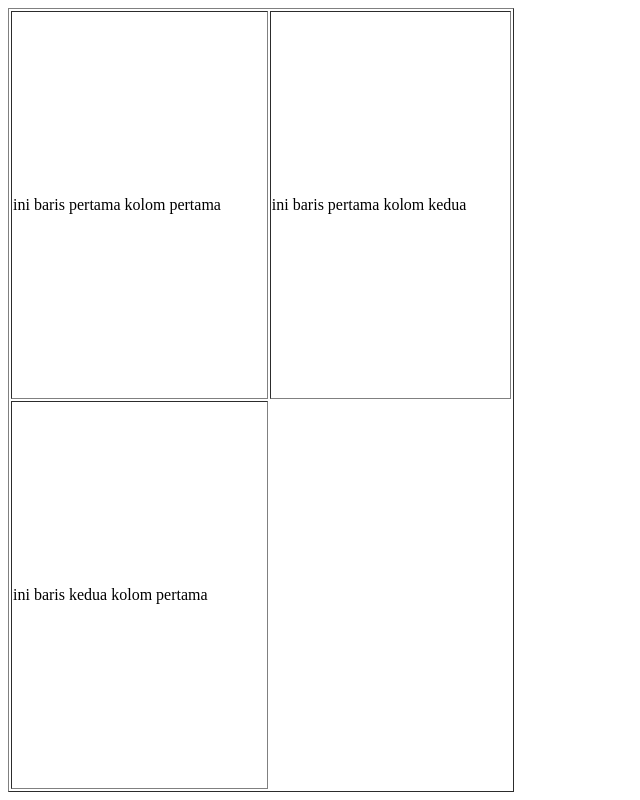
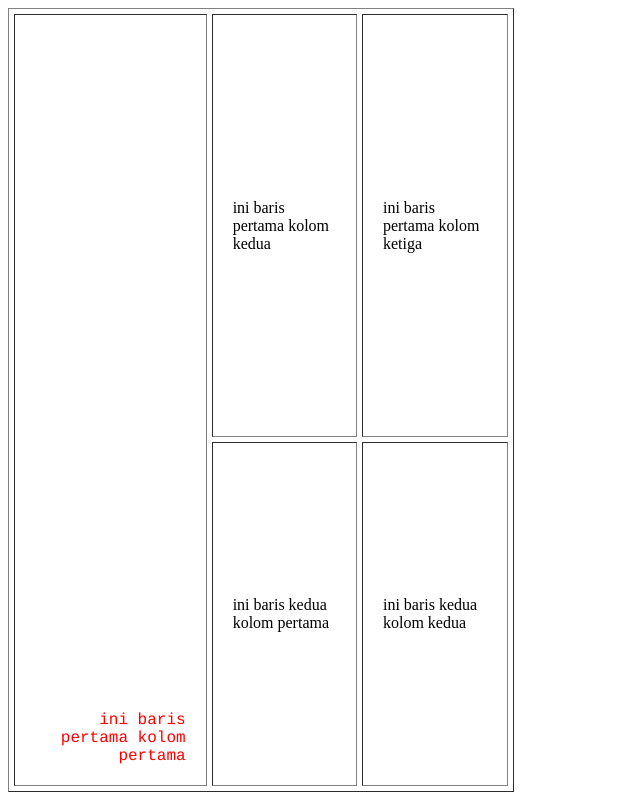
Before and after one commit to Ghaisan16/dasar-web-rafa, a plain HTML site: page buattabel.html in a window 1280 px wide. Shown: the whole page, without its empty margins (0-640 px from the left). Drawn offline with Linux system fonts and the light colour scheme.

Commit message:
percobaan 11

```diff
--- a/buattabel.html
+++ b/buattabel.html
@@ -5,13 +5,16 @@
         </title>
     </head>
     <body>
-        <table border="1" height="100%" width="40%">
+        <table border="1" height="100%" width="40%" cellpadding="20" cellspacing="5">
             <tr>
-            <td>ini baris pertama kolom pertama</td>
+            <td align="right" valign="bottom" rowspan="2">
+                <font face=courier color="red"> ini baris pertama kolom pertama </font> </td>
             <td>ini baris pertama kolom kedua</td>
+            <td>ini baris pertama kolom ketiga</td>
             </tr>
             <tr>
-                <td>ini baris kedua kolom pertama</td>
+                <td >ini baris kedua kolom pertama</td>
+                <td colspan="2">ini baris kedua kolom kedua</td>
             </tr>
         </table>
     </body>
```
